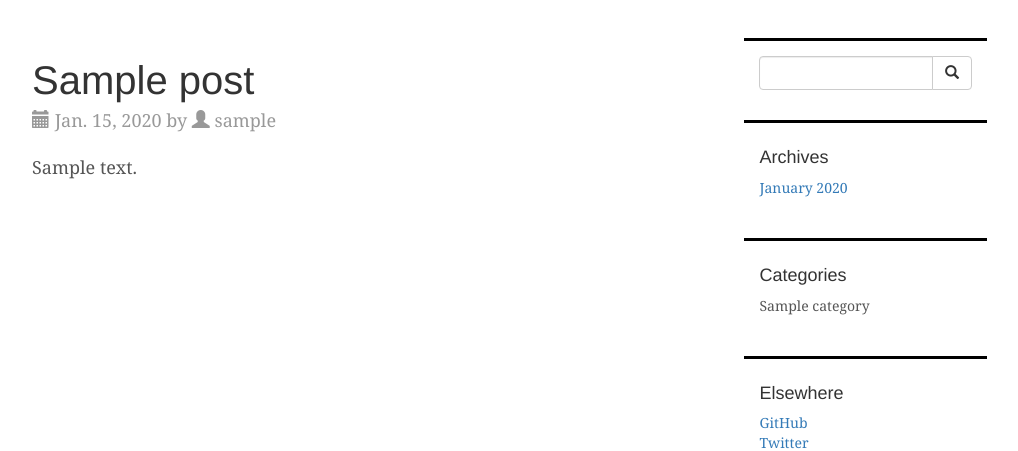
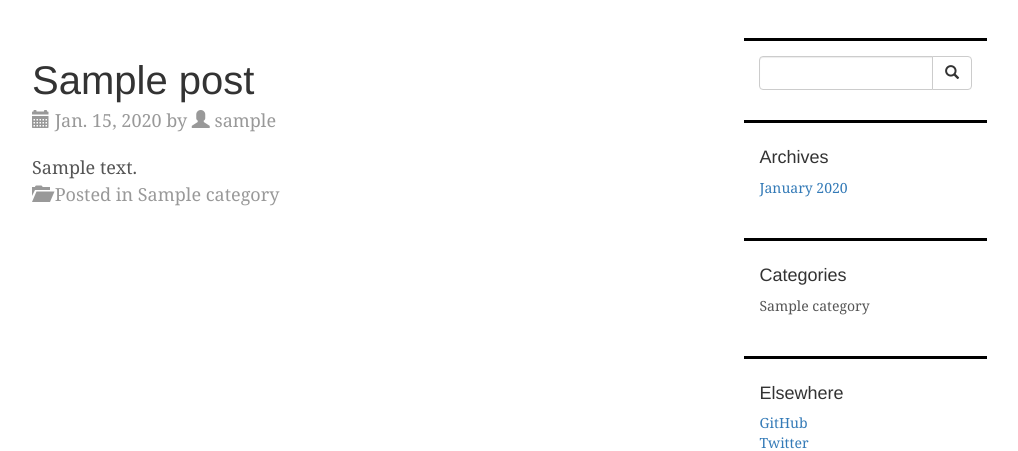
Before and after one commit to gilmrjc/djangopress, a Django app: template djangopress/templates/djangopress/post_detail.html in a window 1280 px wide. Shown: the part 146-597 px from the top of the page, without its empty margins (138-1156 px from the left). Run offline with Django 3.2, Linux system fonts and the light colour scheme; tables that the repository leaves empty hold one stand-in row (values such as "Sample post"); the template is opened without the code that fills it: values that come from a table or form of the project are taken from there, most other values are stand-ins (such as "Sample title", 1, 10 or a date in 2020); parts of the project's set-up code (start-up, migrations or seed data) failed here and were passed over; some libraries are stand-ins or nearby versions.

Commit message:
Added category in post_detail

```diff
--- a/djangopress/templates/djangopress/post_detail.html
+++ b/djangopress/templates/djangopress/post_detail.html
@@ -19,6 +19,10 @@
     <div class="entry clearfix">
         {{ post.content|safe }}
     </div>
+    <p class="blog-post-meta">
+      <span class="glyphicon glyphicon-folder-open"></span>
+      Posted in {{ post.category }}
+    </p>
   </div>
 </div>
 {% endblock %}
```
